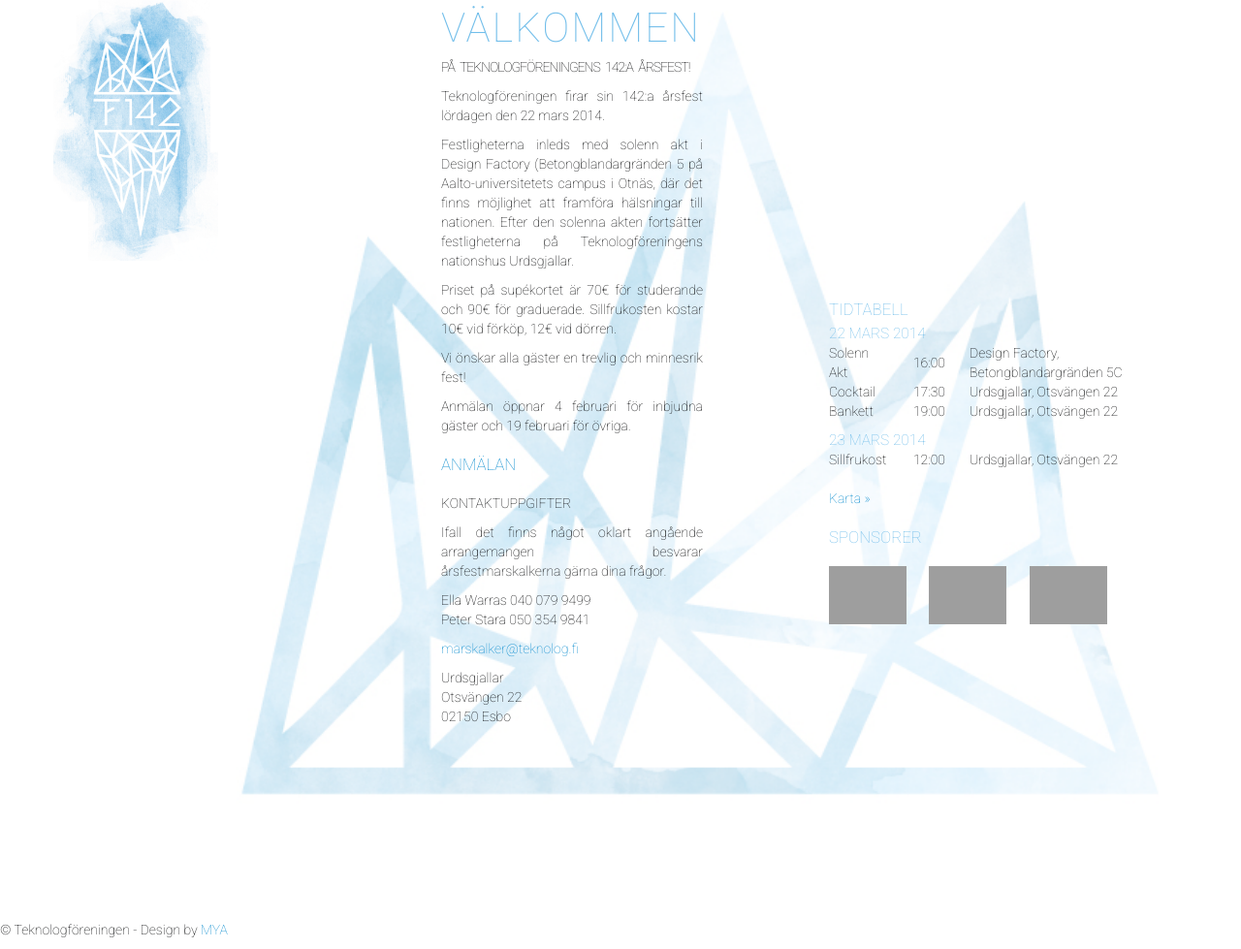
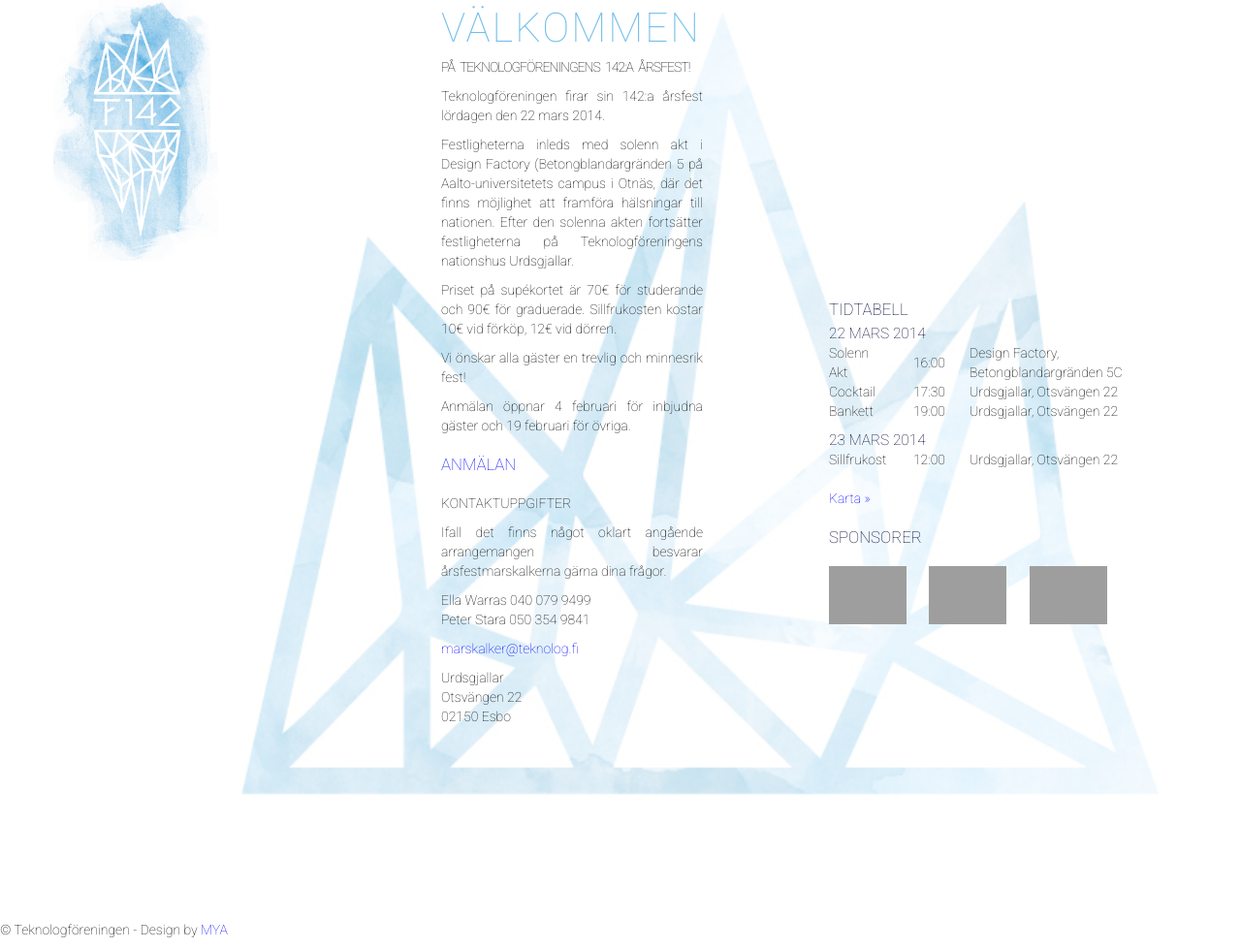
Before and after one commit to Teknologforeningen/tf_arsfest, a Django app: page / in a window 1280 px wide. Shown: the part 61-1040 px from the top of the page at 97% size. Run offline with Django 3.2, Linux system fonts and the light colour scheme; parts of the project's set-up code (start-up, migrations or seed data) failed here and were passed over; some libraries are stand-ins or nearby versions; grey boxes are pictures that could not be loaded.

Commit message:
Changed link style

```diff
--- a/tf_arsfest/static/css/style.css
+++ b/tf_arsfest/static/css/style.css
@@ -5,7 +5,9 @@ body, label {
 body {
 	background: #FFFFFF
 }
-
+a, a:hover {
+	color: #0000FF;
+}
 h1, h2, h3 {
 
 	font-weight: 300;
@@ -15,11 +17,14 @@ h1, h2, h3 {
 
 h2 {
 	font-size: 1.2em;
+	color:#000033
 }
 
 h3 {
 	font-size: 1.1em;
 	margin: 0;
+	color:#000033
+
 }
 
 td {
```
